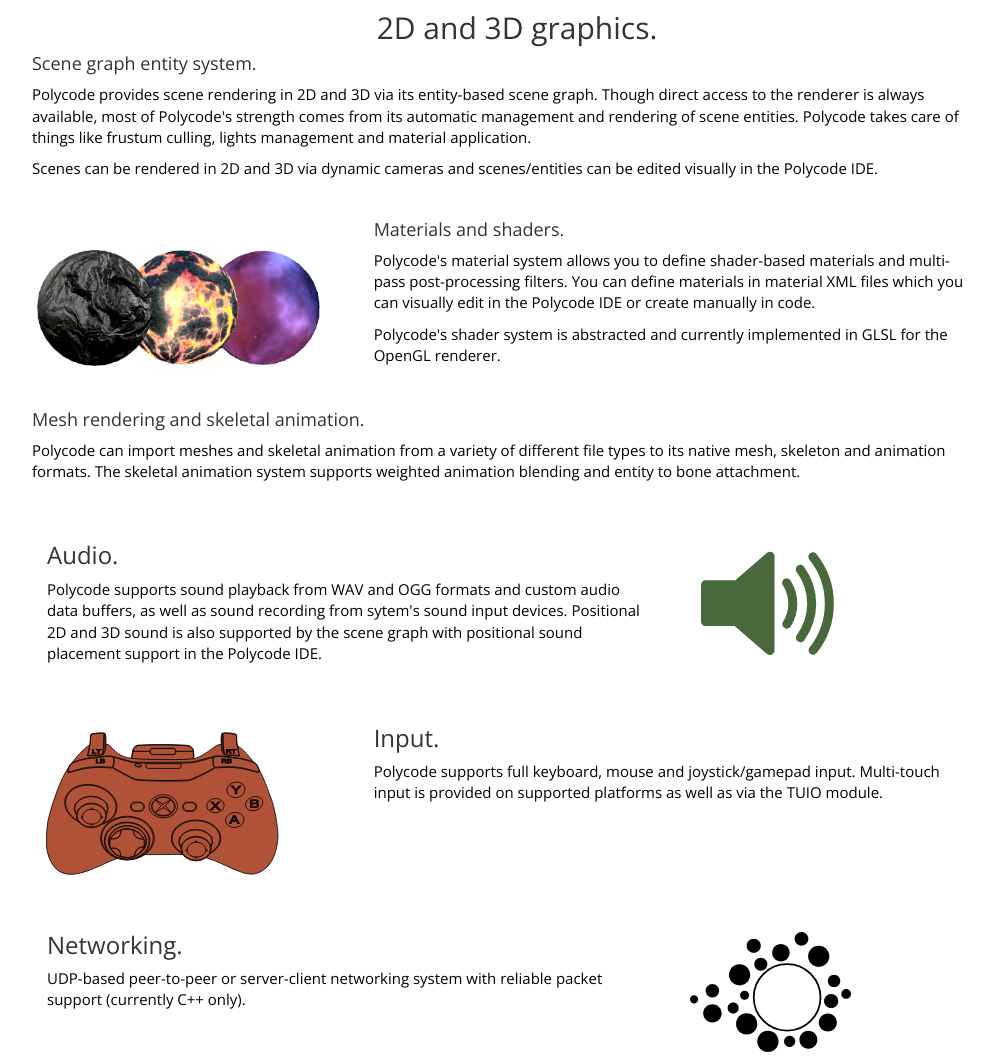
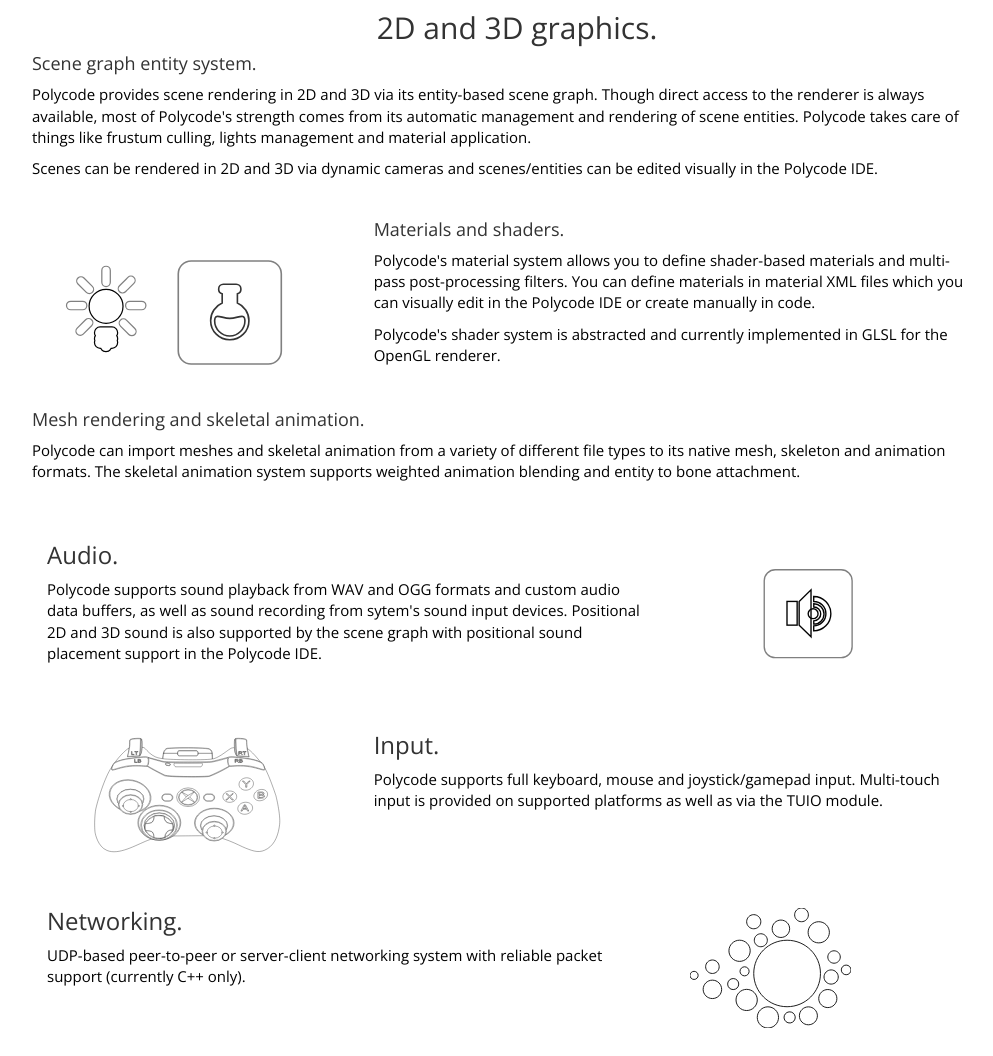
Before and after one commit to ivansafrin/PolycodeSite, a PHP site: page /features in a window 1280 px wide. Shown: the part 1428-2484 px from the top of the page, without its empty margins (128-1121 px from the left). Run offline with PHP 8.4, Linux system fonts and the light colour scheme; some libraries are stand-ins or nearby versions.

Commit message:
Update features graphics, some CSS

```diff
--- a/css/main.css
+++ b/css/main.css
@@ -44,6 +44,8 @@
 }
 
 .footer {
+	font-family: 'Open Sans', sans-serif;
+	font-weight: 300;
 	margin-top: 100px;
 	text-align: center;
 	width: 100%;
@@ -177,17 +179,18 @@
 	linear,
 	left top,
 	left bottom,
-	color-stop(0, #37008A),
-	color-stop(1, #F000B0)
+	color-stop(0, #680D78),
+	color-stop(0.65, #FF2487),
+	color-stop(1, #FFFFFF)
 );
-background-image: -o-linear-gradient(bottom, #37008A 0%, #F000B0 100%);
-background-image: -moz-linear-gradient(bottom, #37008A 0%, #F000B0 100%);
-background-image: -webkit-linear-gradient(bottom, #37008A 0%, #F000B0 100%);
-background-image: -ms-linear-gradient(bottom, #37008A 0%, #F000B0 100%);
-background-image: linear-gradient(to bottom, #37008A 0%, #F000B0 100%);
+background-image: -o-linear-gradient(bottom, #680D78 0%, #FF2487 65%, #FFFFFF 100%);
+background-image: -moz-linear-gradient(bottom, #680D78 0%, #FF2487 65%, #FFFFFF 100%);
+background-image: -webkit-linear-gradient(bottom, #680D78 0%, #FF2487 65%, #FFFFFF 100%);
+background-image: -ms-linear-gradient(bottom, #680D78 0%, #FF2487 65%, #FFFFFF 100%);
+background-image: linear-gradient(to bottom, #680D78 0%, #FF2487 65%, #FFFFFF 100%);
 
 	width: 100%;
-	background-size: 100% 100%;
+	background-size: 100% 800px;
 	background-repeat: no-repeat;
 }
 
--- a/features/index.php
+++ b/features/index.php
@@ -12,7 +12,7 @@
 			<p>Polycode can also be used as a purely scripted Lua framework via the Polycode IDE. Applications developed in Lua can be exported directly to all supported platforms.</p>
 		</div>
 		<div class="col-md-4">
-			<img style="padding-top: 40px" height="170px" src="/images/feature_crossplatform.svg"/>
+			<img class="hidden-sm hidden-xs" style="padding-top: 40px" height="170px" src="/images/feature_crossplatform.svg"/>
 		</div>
 	  </div>
 	</div>
@@ -22,7 +22,7 @@
 	<div class="container">
 	  <div class="row">
 		<div class="col-md-4">
-			<img style="padding-left: 70px" height="150" src="/images/feature_opensource.svg"/>
+			<img class="hidden-sm hidden-xs" style="padding-left: 70px" height="150" src="/images/feature_opensource.svg"/>
 		</div>
 		<div class="col-md-8">
 			<h3 class="fh2">Free and open source.</h3>
@@ -66,7 +66,7 @@
 
 	  <div class="row fhs">
 		<div class="col-md-4">
-			<img style="margin-top: 20px" src="/images/feature_materials.png" height="140"/>
+			<img style="margin-top: 20px" src="/images/features_materials.svg" height="140"/>
 		</div>
 		<div class="col-md-8">
 			<h4 class="fh3">Materials and shaders.</h4>
@@ -91,7 +91,7 @@
 			<p>Polycode supports sound playback from WAV and OGG formats and custom audio data buffers, as well as sound recording from sytem's sound input devices. Positional 2D and 3D sound is also supported by the scene graph with positional sound placement support in the Polycode IDE.</p>
 		</div>
 		<div class="col-md-4">
-			<img src="/images/feature_sound.svg" height="120px"/>
+			<img class="hidden-sm hidden-xs" style="margin-left: 50px" src="/images/feature_sound.svg" height="140px"/>
 		</div>
 	  </div>
 	</div>
@@ -101,7 +101,7 @@
 	<div class="container">
 	  <div class="row">
 		<div class="col-md-4">
-			<img src="/images/feature_input.svg" width="250px"/>
+			<img class="hidden-sm hidden-xs" style="margin-left: 50px" src="/images/feature_input.svg" width="200px"/>
 		</div>
 		<div class="col-md-8">
 			<h3 class="fh3">Input.</h3>
@@ -119,7 +119,7 @@
 			<p>UDP-based peer-to-peer or server-client networking system with reliable packet support (currently C++ only).</p>
 		</div>
 		<div class="col-md-4">
-			<img src="/images/feature_networking.svg" height="120px"/>
+			<img class="hidden-sm hidden-xs" src="/images/feature_networking.svg" height="120px"/>
 		</div>
 	  </div>
 	</div>
@@ -130,7 +130,7 @@
 	<div class="centerh"><h2 class="fh3">UI.</h2></div>
 
 	  <div class="row">
-		<div style="margin-bottom: 30px"><img src="/images/feature_ui.svg" width="100%"/></div>
+		<div class="hidden-sm hidden-xs" style="margin: 10px auto 30px auto; width: 600px; display: block"><img src="/images/feature_ui.svg" /></div>
 		<div>
 			<p>Polycode comes with a UI module that includes buttons, checkboxes, slides, color pickers, file dialogs, scroll bars, text input, menus and windows. It's fully skinnable and comes with light and dark default themes which include a high-reslution retina-ready version.</p>
 		</div>
@@ -148,7 +148,7 @@
 			<p>Polycode also includes a 2D physics module which integrates Box2D with its scene graph for automatic 2D physics simulation and collision detection.</p>
 		</div>
 		<div class="col-md-4">
-			<img src="/images/feature_physics.svg" height="120px"/>
+			<img style="margin-top: 30px" class="hidden-sm hidden-xs" src="/images/feature_physics.svg" height="120px"/>
 		</div>
 	  </div>
 	</div>
--- a/learn/learn_header.php
+++ b/learn/learn_header.php
@@ -63,4 +63,4 @@
           </div>
 
 	</div>
-	<div class="col-md-8">
+	<div class="col-md-9">
```
Also changed, not shown: images/feature_input.svg, images/feature_networking.svg, images/feature_physics.svg, images/feature_sound.svg, images/feature_ui.svg, images/features_materials.svg (added), 1 other file.
